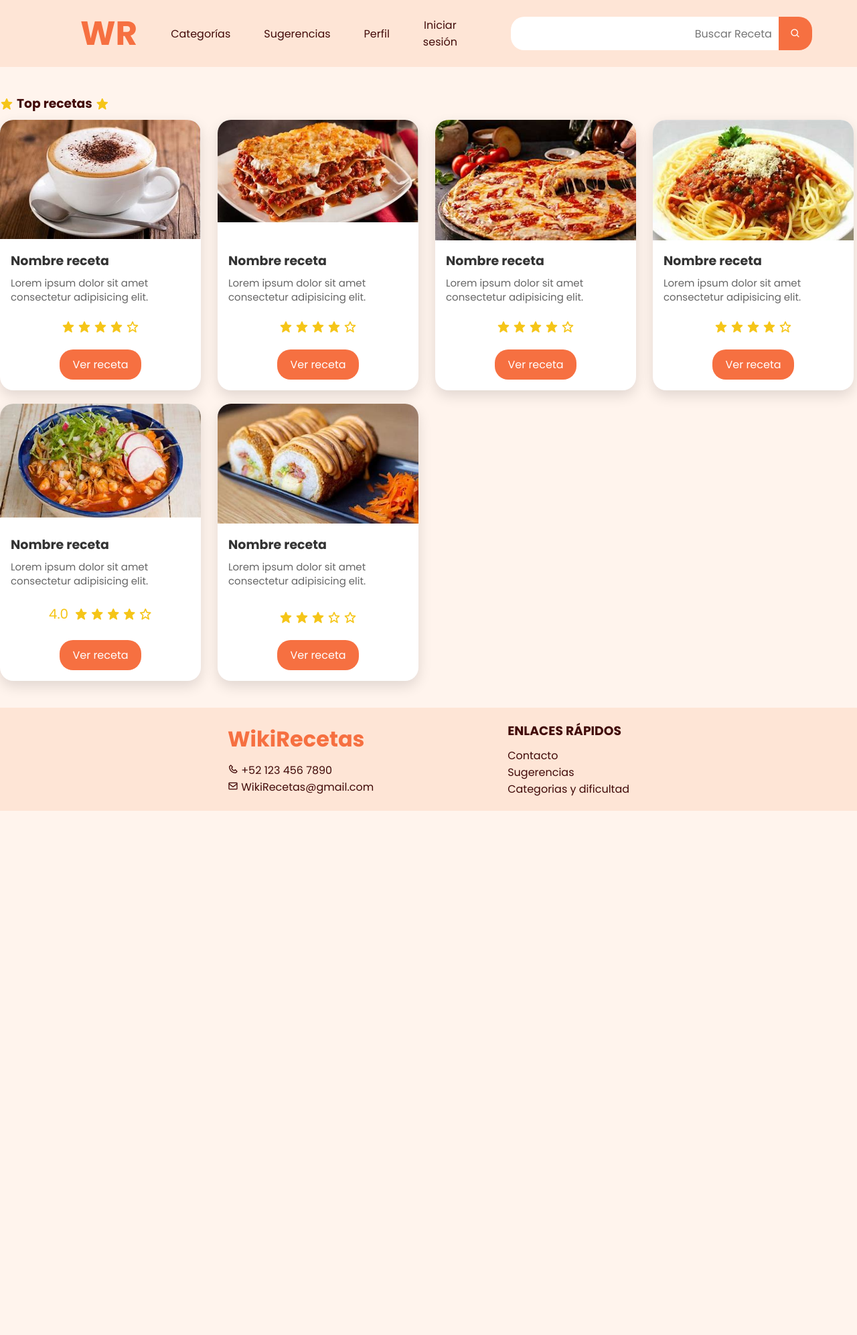
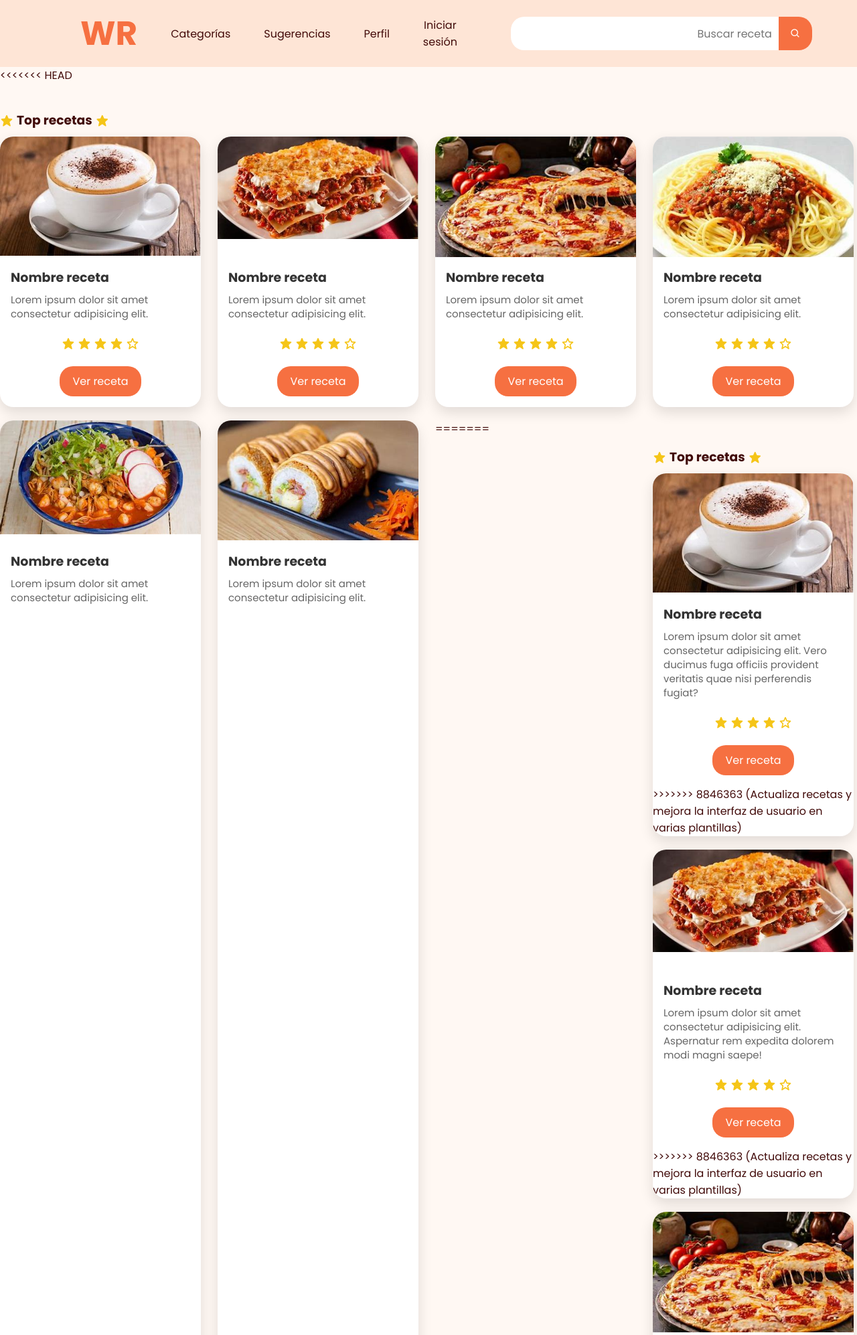
Before and after one commit to Misael-Barajas/WikiRecetas, a Flask app: page / in a window 1280 px wide. Shown: the top 1994 px of the page at 67% size. Before the commit the page ends 1211 px from the top, so only its background shows below. Run offline with Flask 3, Linux system fonts and the light colour scheme.

Commit message:
Actualiza recetas y mejora la interfaz de usuario en varias plantillas

```diff
--- a/main.py
+++ b/main.py
@@ -7,15 +7,17 @@ usuarios = [
 ]
 
 recetas = [
-    {'id':1, 'nombre':'Tacos', 'descripcion':'Deliciosos tacos de carne asada', 'ingredientes':['Carne', 'Tortillas', 'Cebolla', 'Cilantro', 'Salsa'], 'preparación':'Asar la carne, calentar las tortillas y servir con los ingredientes.', 'categoria':'Mexicana', 'imagen':'tacos.jpg'},
-    {'id':2, 'nombre':'Spaghetti Carbonara', 'descripcion':'Pasta italiana con salsa cremosa de huevo y panceta', 'ingredientes':['Spaghetti', 'Huevos', 'Panceta', 'Queso Parmesano', 'Pimienta'], 'preparación':'Cocinar la pasta, mezclar con la panceta y la salsa de huevo y queso.', 'categoria':'Italiana', 'imagen':'carbonara.jpg'},
+    {'id':1, 'nombre':'Nombre receta', 'descripcion':'Lorem ipsum dolor sit amet consectetur adipisicing elit. Vero ducimus fuga officiis provident veritatis quae nisi perferendis fugiat?', 'dificultad':'facil', 'ingredientes':['Ingrediente1', 'Ingrediente2', 'Ingrediente3', 'Ingrediente4', 'Ingrediente5'], 'preparación':'Lorem ipsum, dolor sit amet consectetur adipisicing elit. Dolorum itaque magni voluptate obcaecati architecto commodi quo eius temporibus earum quidem.', 'categoria':'Categoría', 'imagen':'img1.jpg', 'calificacion':'5'},
+    {'id':2, 'nombre':'Nombre receta', 'descripcion':'Lorem ipsum dolor sit amet consectetur adipisicing elit. Aspernatur rem expedita dolorem modi magni saepe!', 'dificultad':'facil', 'ingredientes':['Ingrediente1', 'Ingrediente2', 'Ingrediente3', 'Ingrediente4', 'Ingrediente5'], 'preparación':'Lorem ipsum dolor sit amet consectetur adipisicing elit. Corporis eaque amet fugiat dolores recusandae reprehenderit possimus eum vel temporibus voluptatem!', 'categoria':'Categoría', 'imagen':'img2.jpg', 'calificacion':'4.7'},
+    {'id':3, 'nombre':'Nombre receta', 'descripcion':'Lorem ipsum dolor sit amet consectetur adipisicing elit. Possimus accusamus nemo ut in quo? Similique!', 'dificultad':'facil', 'ingredientes':['Ingrediente1', 'Ingrediente2', 'Ingrediente3', 'Ingrediente4', 'Ingrediente5'], 'preparación':'Lorem ipsum, dolor sit amet consectetur adipisicing elit. Maxime soluta accusamus ratione, illum molestiae velit labore atque ipsa itaque consectetur.', 'categoria':'Categoría', 'imagen':'img3.jpg', 'calificacion':'4.9'},
+    {'id':4, 'nombre':'Nombre receta', 'descripcion':'Lorem ipsum, dolor sit amet consectetur adipisicing elit. Laudantium nostrum libero reiciendis vitae, deserunt tempora reprehenderit aliquam atque eligendi! Voluptatem!', 'dificultad':'facil', 'ingredientes':['Ingrediente1', 'Ingrediente2', 'Ingrediente3', 'Ingrediente4', 'Ingrediente5'], 'preparación':'Lorem ipsum dolor sit amet consectetur adipisicing elit. Nihil minus numquam explicabo ducimus reiciendis nemo quia cumque ipsa ex animi?', 'categoria':'Categoría', 'imagen':'img4.jpg', 'calificacion':'4.5'},
 ]
 
 app.secret_key = 'mi_clave_secreta'
 
 @app.route('/')
 def raiz():
-    return render_template('index.html', usuario=session.get('usuario'))
+    return render_template('index.html', usuario=session.get('usuario'), recetas=recetas)
 
 @app.route('/inicio')
 def inicio():
--- a/static/script.js
+++ b/static/script.js
@@ -9,4 +9,9 @@ togglePassword.addEventListener('click', () => {
   togglePassword.classList.toggle('bx-hide');
   togglePassword.classList.toggle('bx-show');
 });
+<<<<<<< HEAD
 // Carrusel
+=======
+
+// Carrusel
+>>>>>>> 8846363 (Actualiza recetas y mejora la interfaz de usuario en varias plantillas)
--- a/static/style.css
+++ b/static/style.css
@@ -12,9 +12,10 @@
 :root {
   --primaryColor: #f67041;
   --primaryColHover: #dc6d44;
-  --backgroundColor: #fff4ed;
+  --backgroundColor: #fff8f3;
+  --secBackgroundCol: #fee5d6;;
   --textColor: #410a09;
-  --cardColor: #fee5d6;
+  --cardColor: #ffffff;
 }
 
 body {
@@ -506,9 +527,12 @@ footer {
   }
 }
 
+<<<<<<< HEAD
 /* --- Carrusel --- */
 
 
+=======
+>>>>>>> 8846363 (Actualiza recetas y mejora la interfaz de usuario en varias plantillas)
 /* --- Pantalla de inicio --- */
 .container-inicio {
   display: flex;
--- a/templates/base.html
+++ b/templates/base.html
@@ -21,7 +21,7 @@
         <li><a class="{% if request.endpoint == 'login' %}active{% endif %}" href="{{url_for('login')}}">Iniciar sesión</a></li>
         {% endif %}
         <div class="searchbar">
-            <input type="text" placeholder="Buscar Receta">
+            <input type="text" placeholder="Buscar receta">
             <button><i class="bx bx-search"></i></button>
         </div>
     </ul>
--- a/templates/editar-perfil.html
+++ b/templates/editar-perfil.html
@@ -38,7 +38,7 @@ Mi perfil
                 </div>
                 <div class="input-wrapper">
                     <input type="password" placeholder=" " id="idPassword" name="password" value="{{ usuario.password }}" required>
-                    <label for="idPassword">Nueva contraseña</label>
+                    <label for="idPassword">Contraseña</label>
                     <i class="bx bx-show togglePwd" id="togglePassword"></i>
                 </div>
                 <div class="btnSubmit">
--- a/templates/index.html
+++ b/templates/index.html
@@ -4,6 +4,7 @@ Inicio
 {% endblock %}
 {% block content %}
 <main>
+<<<<<<< HEAD
 <!-- Carrusel -->
 
 <!-- Tarjetas -->
@@ -145,7 +146,40 @@ Inicio
                     </div>
                 </div>
 
+=======
+    <div class="container-inicio">
+        <div class="title-section">
+            <i class="bx bxs-star"></i>
+            <h3>Top recetas</h3>
+            <i class="bx bxs-star"></i>
+        </div>
+        <div class="sugerencias-inicio">
+            {% for receta in recetas %}
+            <div class="card-receta">
+                <div class="receta-photo">
+                    <div class="cont-photo">
+                        <img src="{{url_for('static',filename=receta.imagen)}}">
+                    </div>
+                </div>
+                <div class="receta-info">
+                    <h3>{{ receta.nombre }}</h3>
+                    <p>{{ receta.descripcion }}</p>
+
+                </div>
+                <div class="receta-calif">
+                    <i class="bx bxs-star"></i>
+                    <i class="bx bxs-star"></i>
+                    <i class="bx bxs-star"></i>
+                    <i class="bx bxs-star"></i>
+                    <i class="bx bx-star"></i>
+                </div>
+                <div class="btnVer">
+                    <button>Ver receta</button>
+                </div>
+>>>>>>> 8846363 (Actualiza recetas y mejora la interfaz de usuario en varias plantillas)
             </div>
+            {% endfor %}
+        </div>
     </div>
 </main>
 {% endblock %}
```
Also changed, not shown: other parts of static/style.css (+23 -13 lines).
